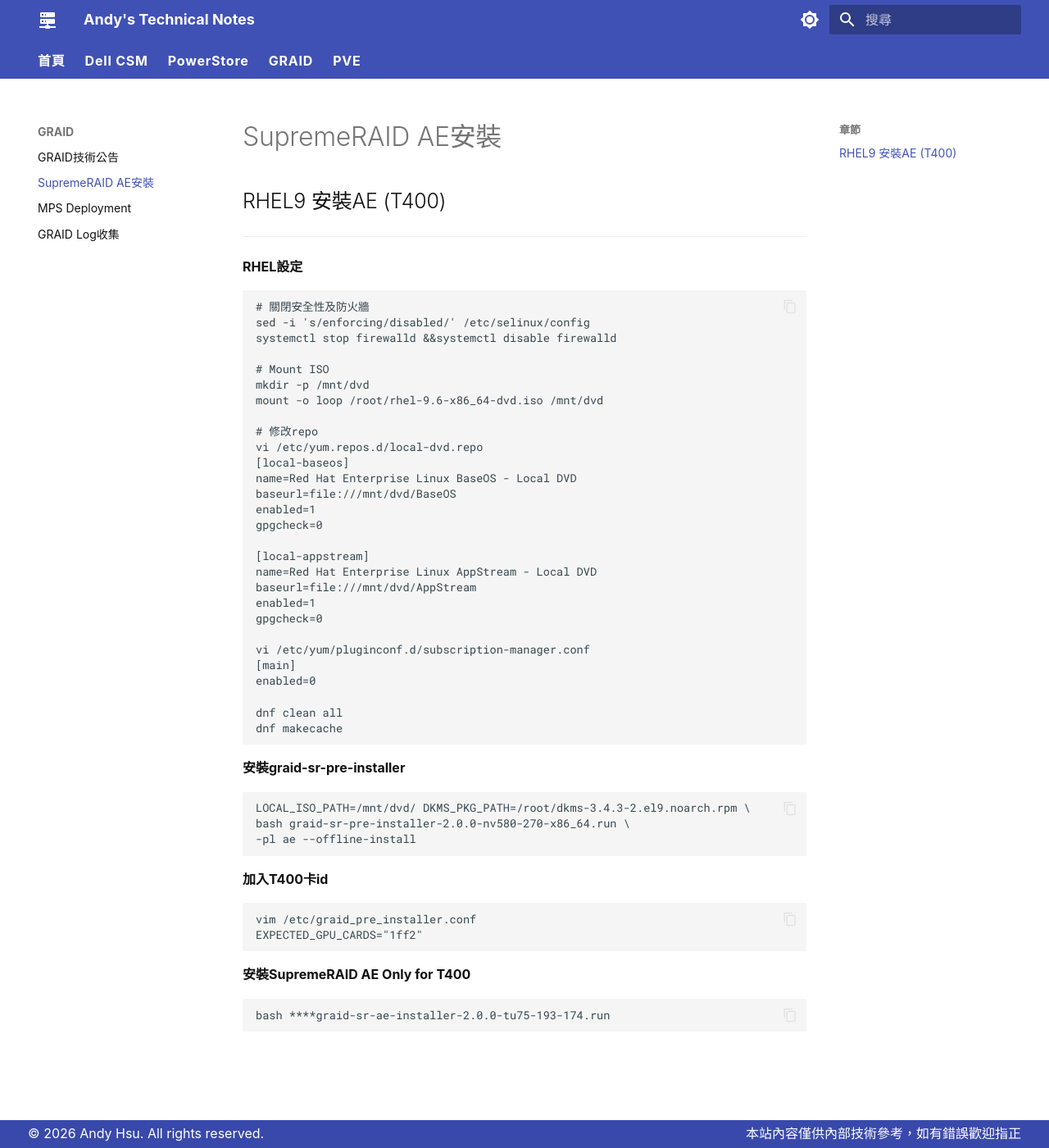
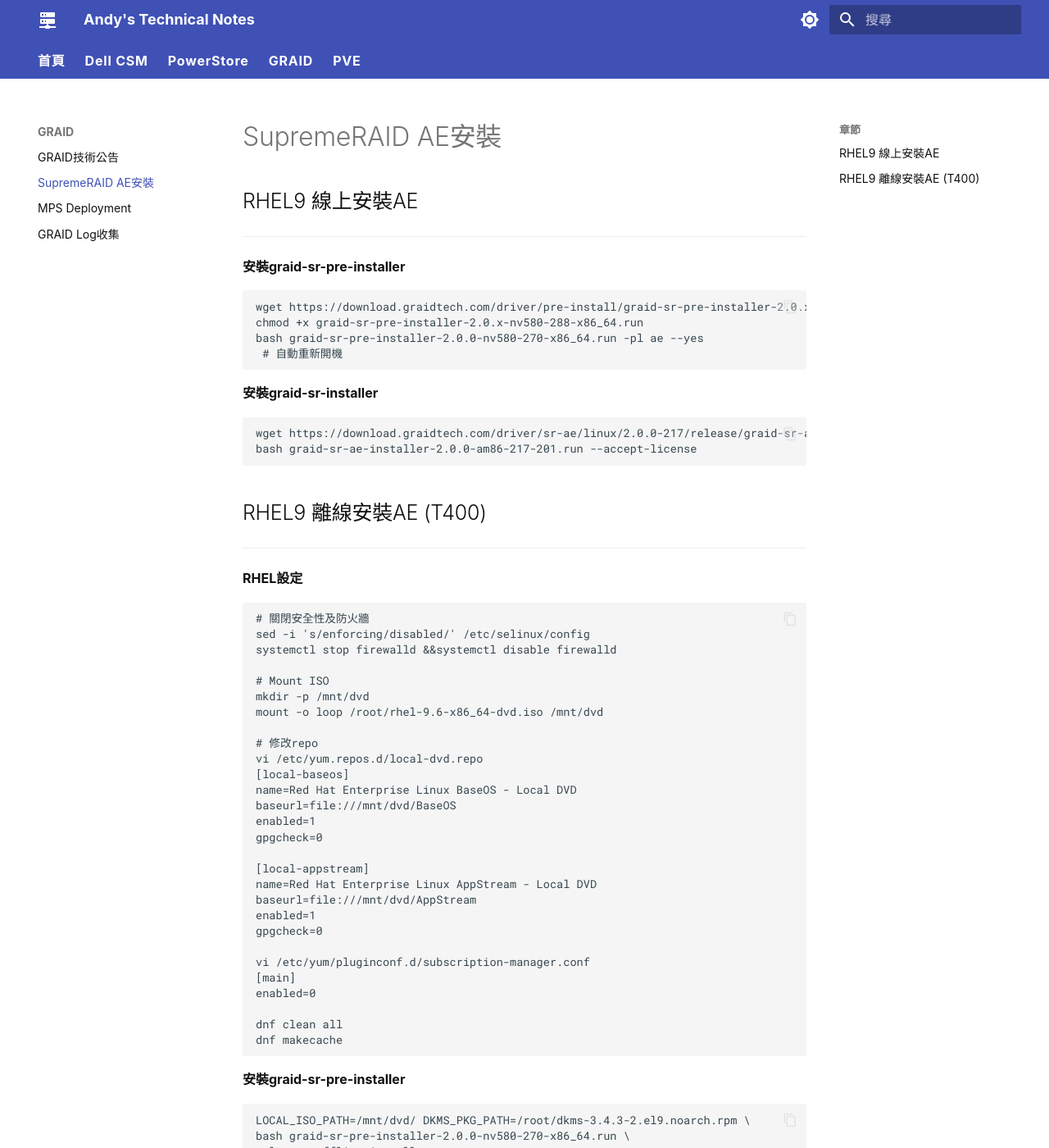
Before and after one commit to Andy0583/Metaage, an MkDocs documentation site: the page built from docs/graid/aeinstall.md, in a window 1280 px wide and 1400 px high. Shown: the whole window at 82% size. Built offline with MkDocs 1.6.1 and Material for MkDocs 9.7.7, drawn with Linux system fonts in a browser that asks for light colours; some of the changed text lies outside the part shown.

Commit message:
Update aeinstall.md

````diff
--- a/docs/graid/aeinstall.md
+++ b/docs/graid/aeinstall.md
@@ -1,4 +1,20 @@
-## RHEL9 安裝AE (T400)
+## RHEL9 線上安裝AE
+---
+**安裝graid-sr-pre-installer**
+```
+wget https://download.graidtech.com/driver/pre-install/graid-sr-pre-installer-2.0.x-nv580-288-x86_64.run
+chmod +x graid-sr-pre-installer-2.0.x-nv580-288-x86_64.run
+bash graid-sr-pre-installer-2.0.0-nv580-270-x86_64.run -pl ae --yes
+ # 自動重新開機
+```
+
+**安裝graid-sr-installer**
+```
+wget https://download.graidtech.com/driver/sr-ae/linux/2.0.0-217/release/graid-sr-ae-installer-2.0.0-am86-217-201.run
+bash graid-sr-ae-installer-2.0.0-am86-217-201.run --accept-license
+```
+
+## RHEL9 離線安裝AE (T400)
 ---
 **RHEL設定**
 ```
@@ -47,5 +63,5 @@ EXPECTED_GPU_CARDS="1ff2"
 
 **安裝SupremeRAID AE Only for T400**
 ```
-bash ****graid-sr-ae-installer-2.0.0-tu75-193-174.run
+bash ****graid-sr-ae-installer-2.0.0-tu75-193-174.run --accept-license
 ```
````
